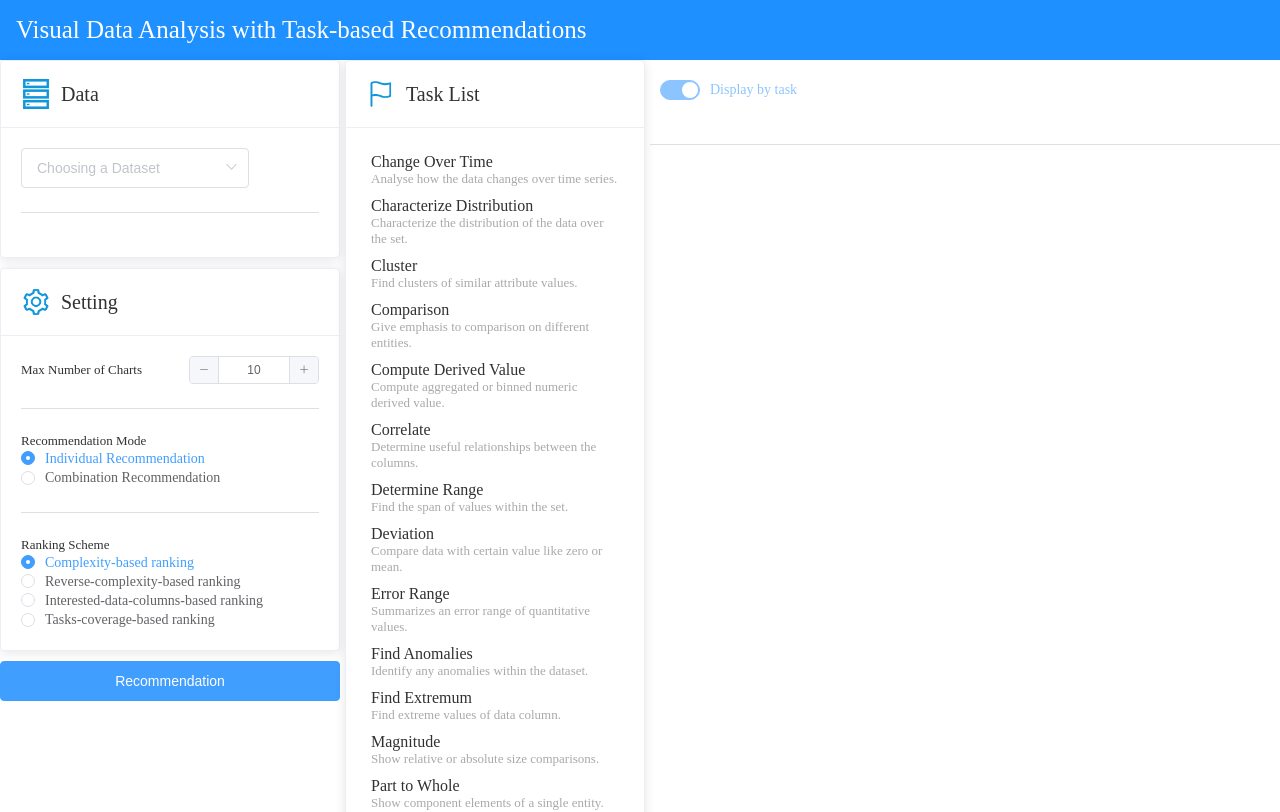
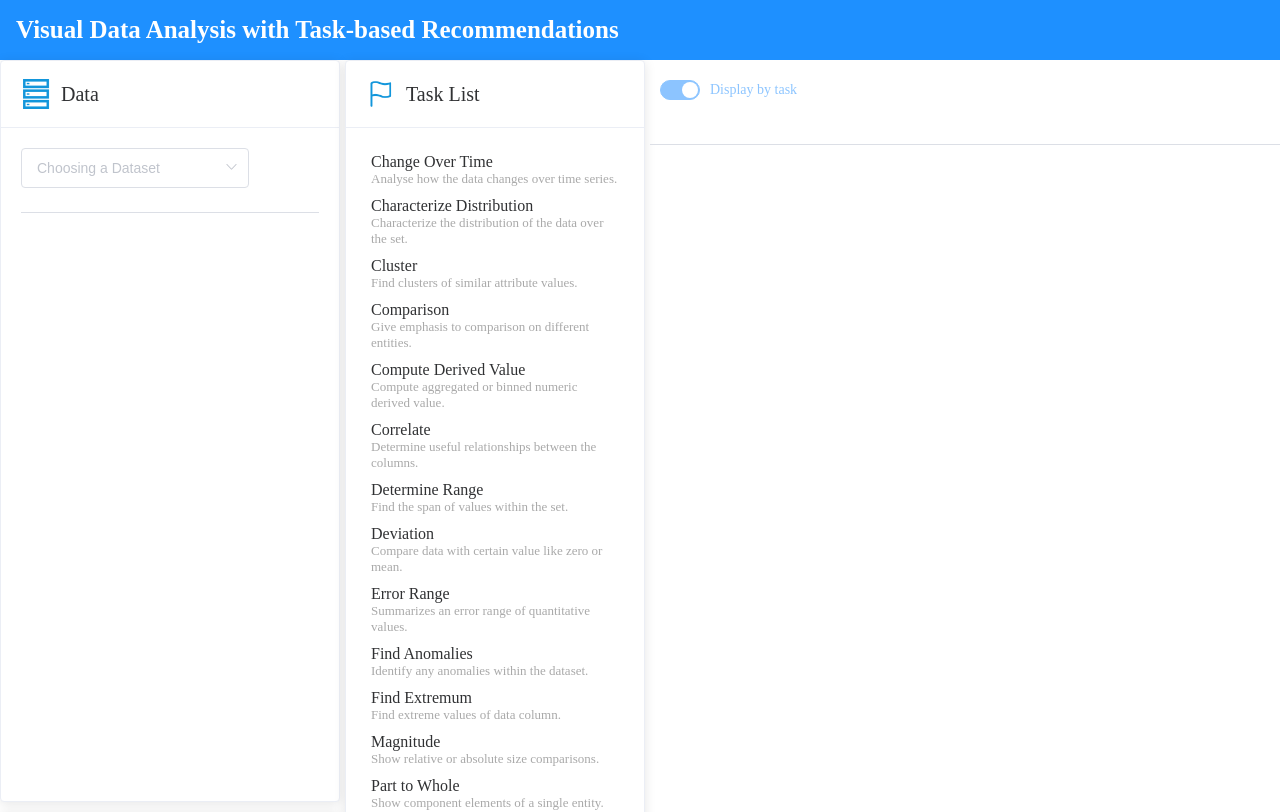
Before and after one commit to ShenLeixian/TaskVis, a Vue app in the folder frontend/: page / in a window 1280 px wide. Shown: the top 812 px of the page. Built offline with nearby package versions, Linux system fonts and the light colour scheme.

Commit message:
Update App.vue
显示器适配

```diff
--- a/frontend/src/App.vue
+++ b/frontend/src/App.vue
@@ -1,7 +1,7 @@
 <template>
   <div id="page">
     <div id="title-bar">
-      <div id="title">Visual Data Analysis with Task-based Recommendations</div>
+      <div id="title"><b>Visual Data Analysis with Task-based Recommendations</b></div>
     </div>
 
     <div id="main-part">
@@ -470,7 +470,7 @@ export default {
     show_more_chart (task) {
       let box = document.getElementById('vega-chart-box-by-' + task)
       let title = document.getElementById('vega-chart-box-title-' + task)
-      let logo = document.getElementById('vega-chart-box-title-logo-' + task)
+      // let logo = document.getElementById('vega-chart-box-title-logo-' + task)
       if (box.style['height'] === 'auto') {
         title.style['width'] = 'fit-content'
         box.style['height'] = '300px'
@@ -565,13 +565,15 @@ export default {
 }
 
 #task-list-card {
-  /*max-height: 80%;*/
+  /* max-height: 80%; */
+  /* max-height:800px; */
   overflow-y: auto;
 }
 
 #data-box{
-  max-height: 365px;
+  max-height: 620px;
   overflow-y: auto;
+  height: 544px;
 }
 
 .data-item {
@@ -612,7 +614,7 @@ export default {
 }
 
 #task-box {
-  height: 908px;
+  height: 1090px;
   overflow-y: scroll;
 }
 
@@ -728,7 +730,7 @@ export default {
 }
 
 #chart-part {
-  height: 890px;
+  height: 1080px;
   overflow-y: auto;
 }
 
```
